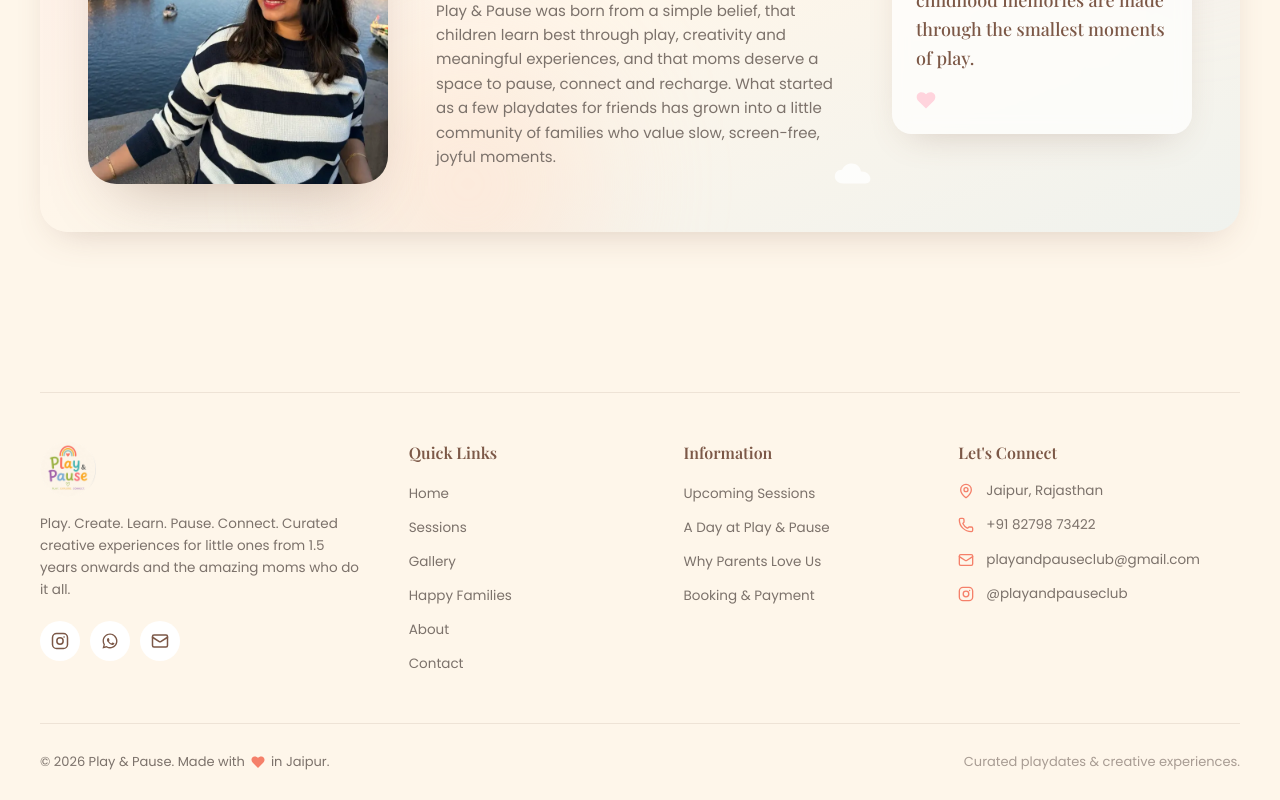
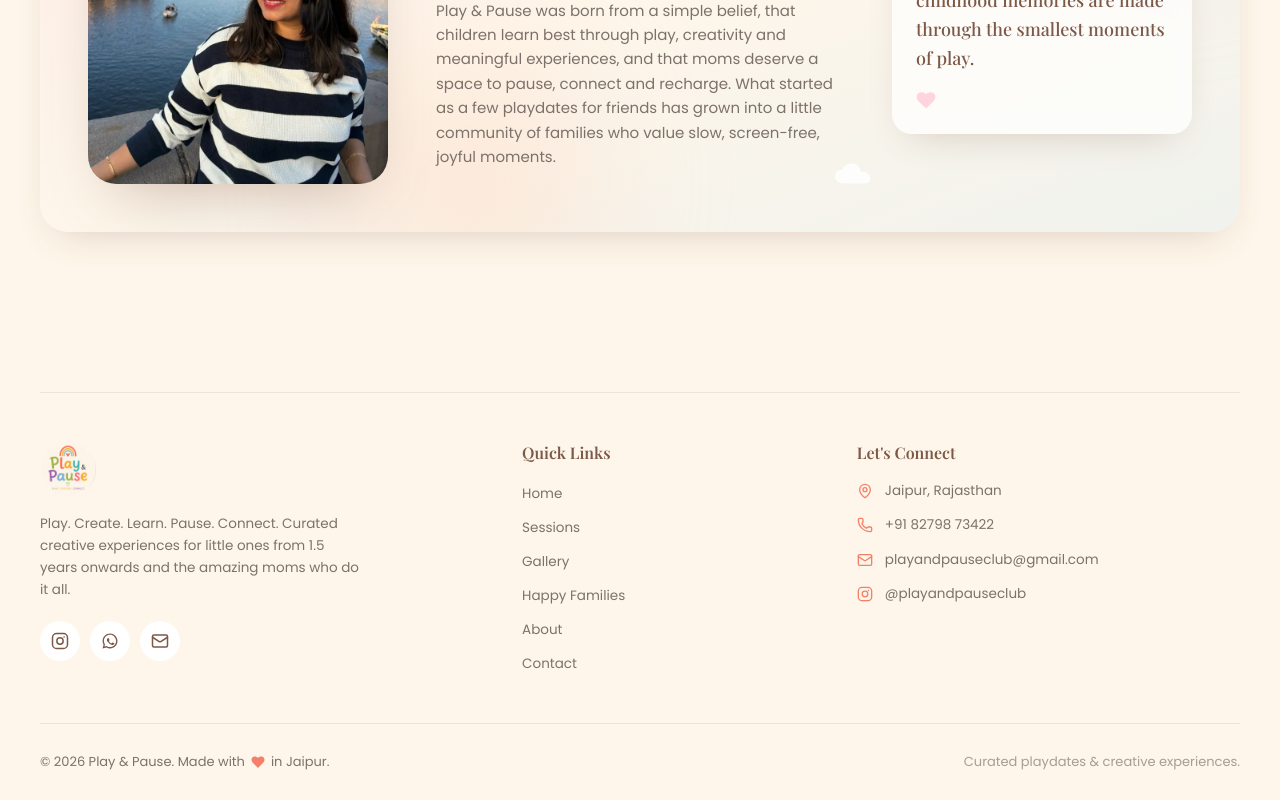
Before and after one commit to shrujaiGupta/play-and-pause, a Next.js app: page / in a window 1280 px wide. Shown: the part 3363-4163 px from the top of the page. Built offline with nearby package versions, Linux system fonts and the light colour scheme.

Commit message:
removed information section

```diff
--- a/components/Footer.tsx
+++ b/components/Footer.tsx
@@ -13,13 +13,6 @@ import {
 } from "@/lib/site";
 import { NAV_LINKS } from "@/lib/content";
 
-const INFO_LINKS = [
-  { label: "Upcoming Sessions", href: "#sessions" },
-  { label: "A Day at Play & Pause", href: "#day" },
-  { label: "Why Parents Love Us", href: "#why" },
-  { label: "Booking & Payment", href: BOOKING_LINK },
-];
-
 const SOCIALS = [
   { label: "Instagram", href: INSTAGRAM_URL, Icon: InstagramIcon },
   { label: "WhatsApp", href: BOOKING_LINK, Icon: WhatsAppIcon },
@@ -30,7 +23,7 @@ export default function Footer() {
   return (
     <footer id="contact" className="bg-cream pt-16">
       <div className="site-container">
-        <div className="grid gap-10 border-t border-border pt-12 sm:grid-cols-2 lg:grid-cols-[1.4fr_1fr_1fr_1.2fr]">
+        <div className="grid gap-10 border-t border-border pt-12 sm:grid-cols-2 lg:grid-cols-[1.5fr_1fr_1.3fr]">
           <div>
             <Logo />
             <p className="mt-4 max-w-xs text-[13.5px] leading-relaxed text-charcoal-soft">
@@ -58,22 +51,6 @@ export default function Footer() {
             <ul className="mt-4 space-y-2.5">
               {NAV_LINKS.map(({ label, href }) => (
                 <li key={href}>
-                  <a
-                    href={href}
-                    className="text-[13.5px] text-charcoal-soft transition-colors hover:text-coral-deep"
-                  >
-                    {label}
-                  </a>
-                </li>
-              ))}
-            </ul>
-          </nav>
-
-          <nav aria-label="Information">
-            <h3 className="font-display text-base font-semibold text-brand-brown">Information</h3>
-            <ul className="mt-4 space-y-2.5">
-              {INFO_LINKS.map(({ label, href }) => (
-                <li key={label}>
                   <a
                     href={href}
                     className="text-[13.5px] text-charcoal-soft transition-colors hover:text-coral-deep"
```
